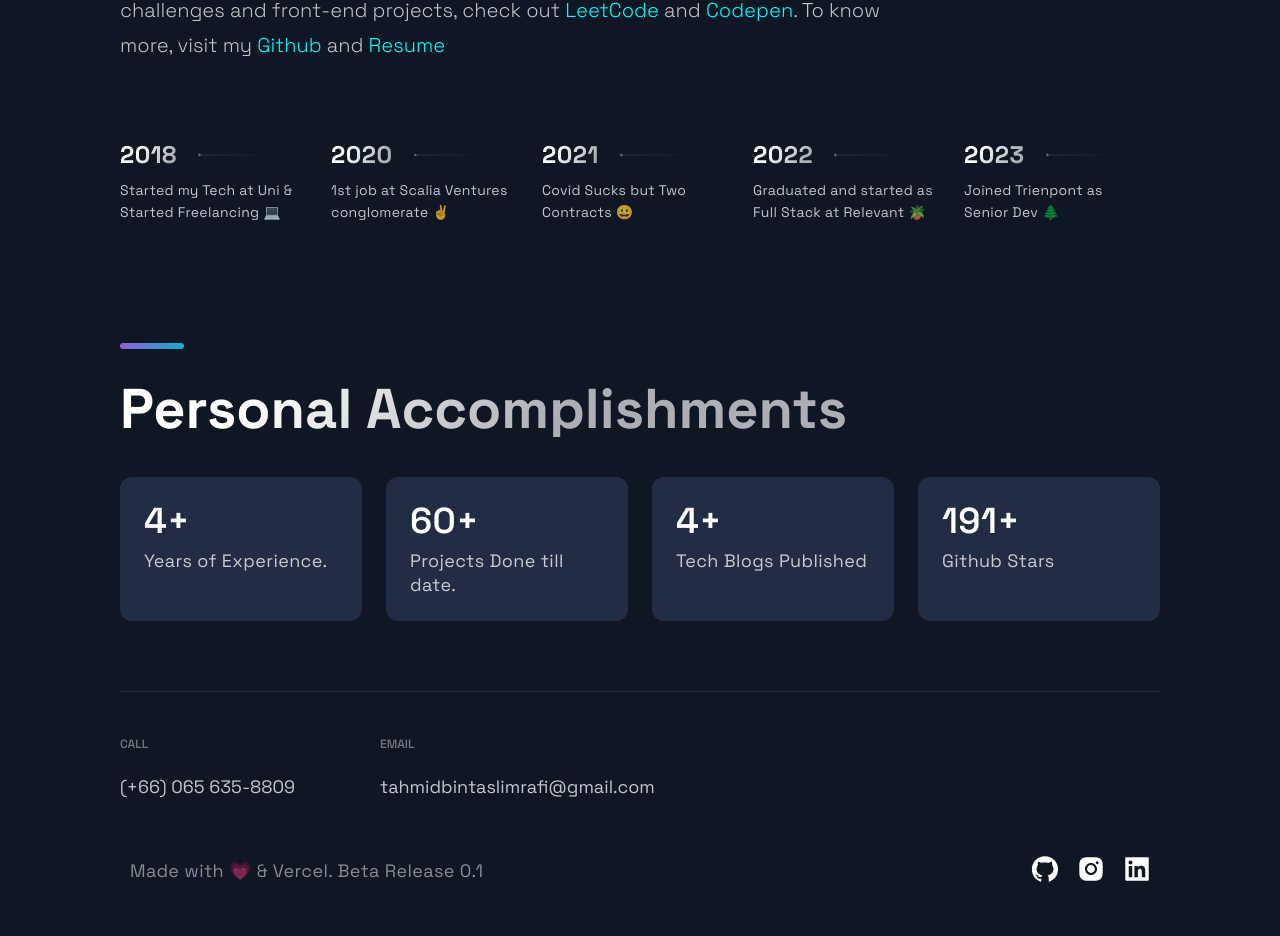
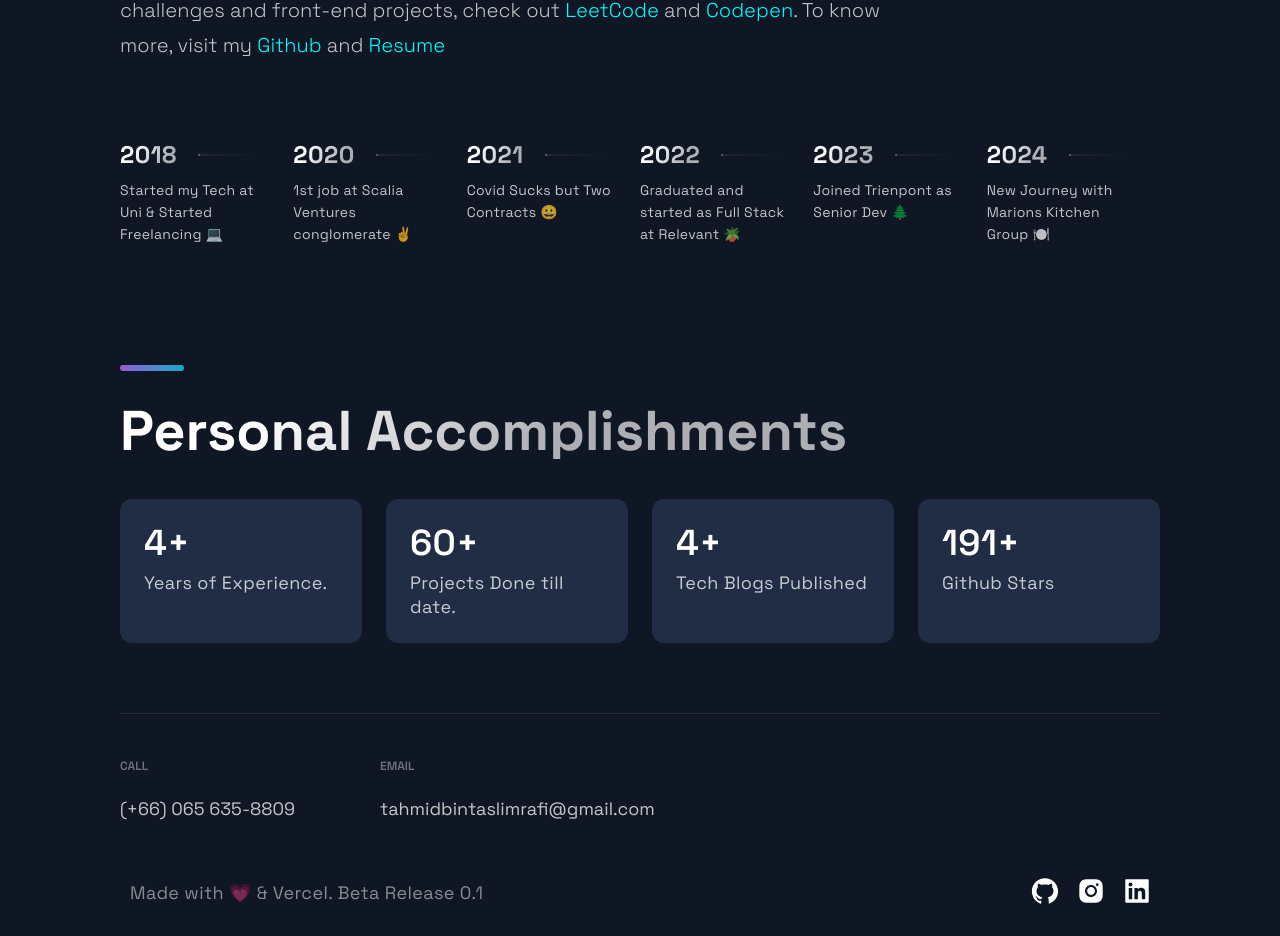
Before and after one commit to tahmidbintaslim/tahmid.github.io, a Next.js app: page / in a window 1280 px wide. Shown: the part 3612-4548 px from the top of the page. Built offline with nearby package versions, Linux system fonts and the light colour scheme.

Commit message:
Add new journey with Marions Kitchen Group to timeline data

```diff
--- a/src/constants/constants.js
+++ b/src/constants/constants.js
@@ -43,4 +43,5 @@ export const TimeLineData = [
   { year: 2021, text: 'Covid Sucks but Two Contracts 😀', },
   { year: 2022, text: 'Graduated and started as Full Stack at Relevant 🪴', },
   { year: 2023, text: 'Joined Trienpont as Senior Dev 🌲', },
+  { year: 2024, text: 'New Journey with Marions Kitchen Group 🍽️', },
 ];
```
